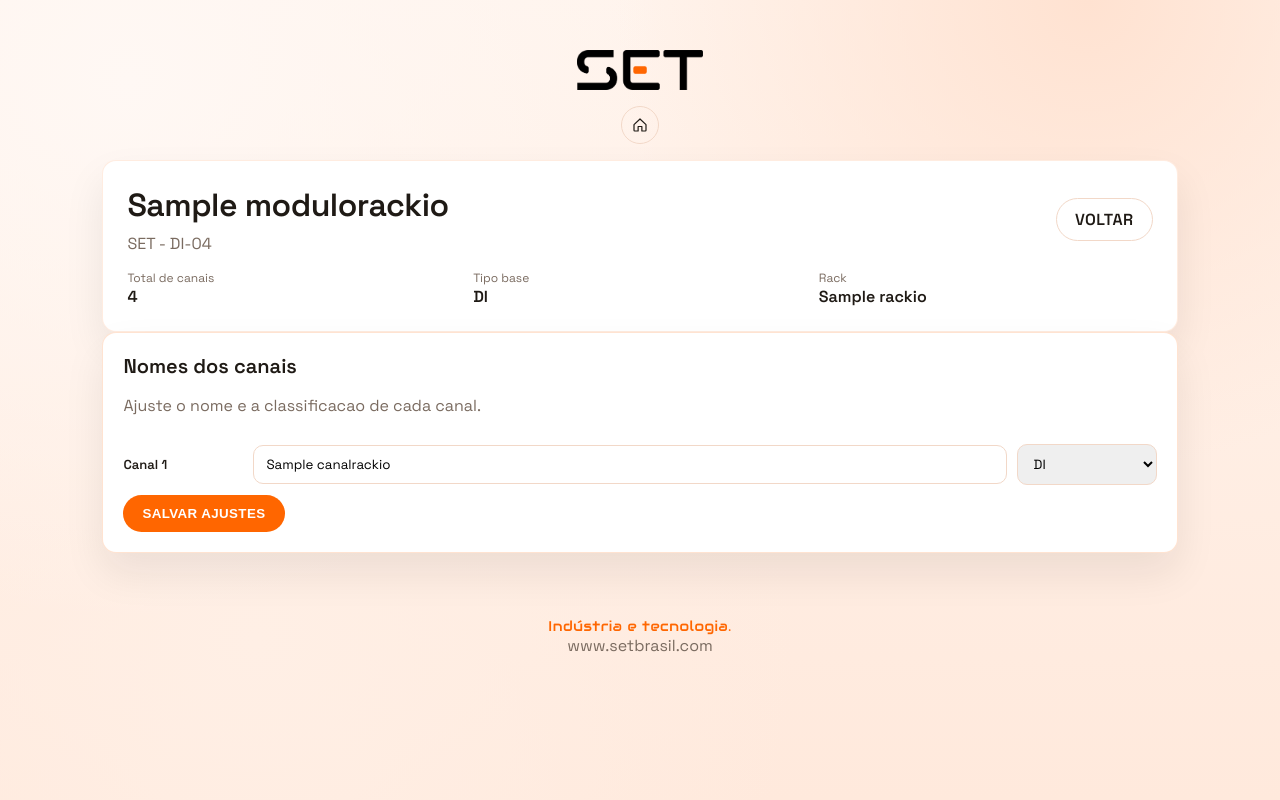
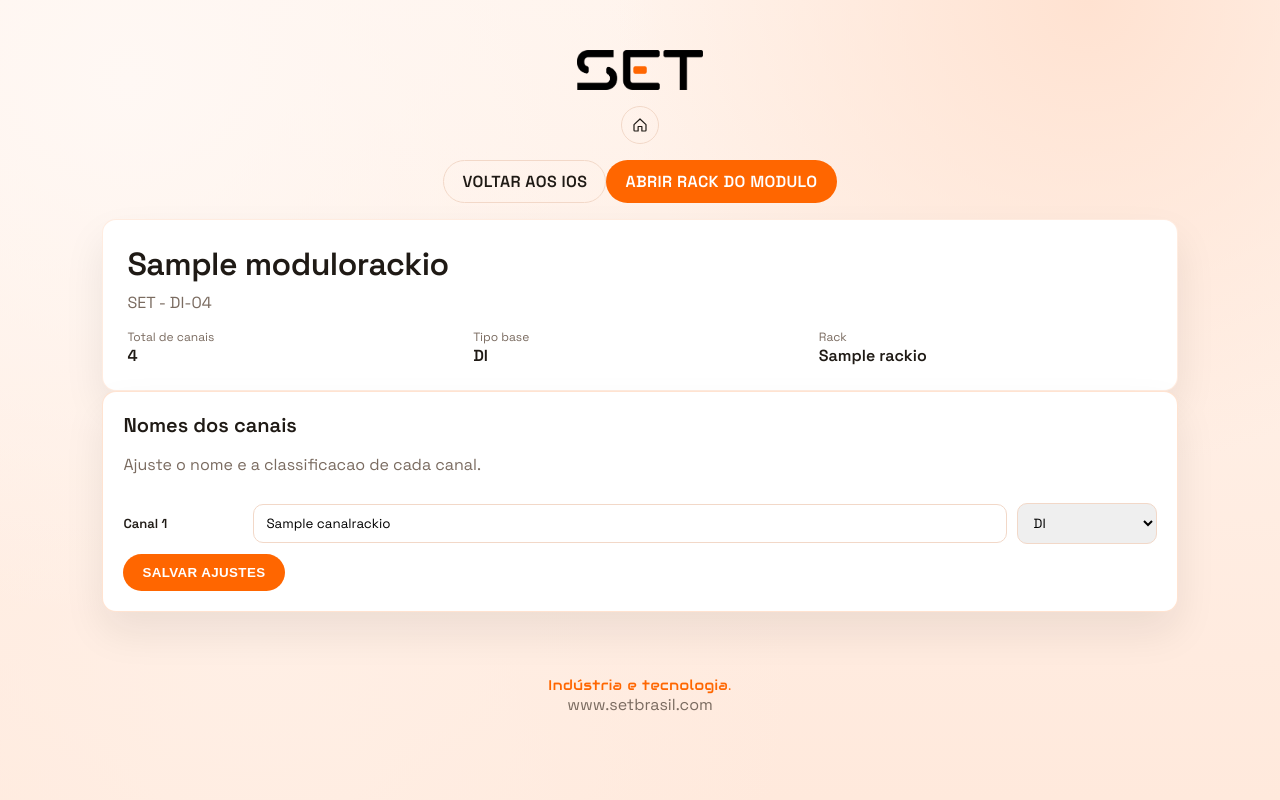
Before and after one commit to tallisonbarros/saas-set, a Django app: page /ios/racks/modulos/1/ in a window 1280 px wide. Run offline with Django 5.2, Linux system fonts and the light colour scheme; a user stored in the database is signed in; data comes from the database, SQL or seed files in the repository; tables that the repository leaves empty hold one stand-in row (values such as "Sample post").

Commit message:
Atualizacao54

```diff
--- a/core/templates/core/ios_modulo_detail.html
+++ b/core/templates/core/ios_modulo_detail.html
@@ -14,14 +14,15 @@
       </svg>
     </a>
   </div>
+  <div class="page-actions">
+    <a class="btn btn-ghost" href="{% url 'ios_list' %}">Voltar aos IOs</a>
+    <a class="btn btn-primary" href="{% url 'ios_rack_detail' rack.id %}">Abrir rack do modulo</a>
+  </div>
   <section class="card ios-hero">
     <div class="ios-hero-head">
       <div>
         <h1 class="hero-title">{{ module.nome|default:module.modulo_modelo.nome }}</h1>
         <p class="hero-subtitle">{{ module.modulo_modelo.marca }} - {{ module.modulo_modelo.modelo }}</p>
-      </div>
-      <div class="hero-links">
-        <a class="btn btn-ghost" href="{% url 'ios_rack_detail' rack.id %}">Voltar</a>
       </div>
     </div>
     <div class="rack-status">
```
